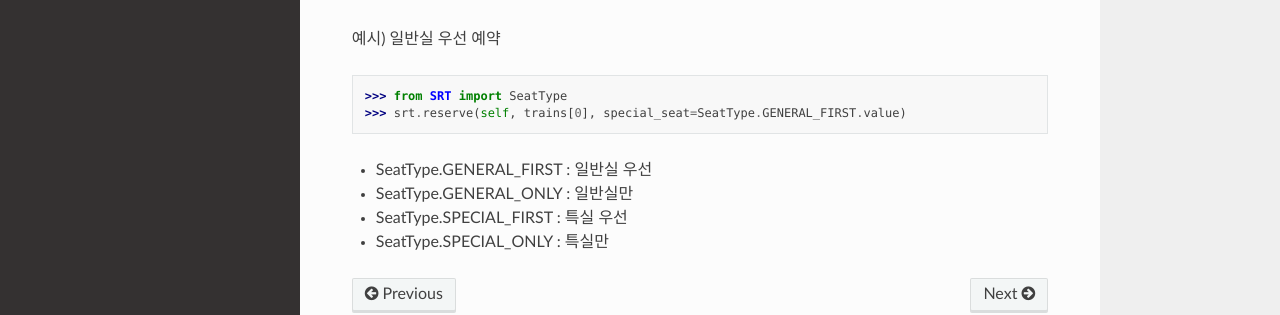
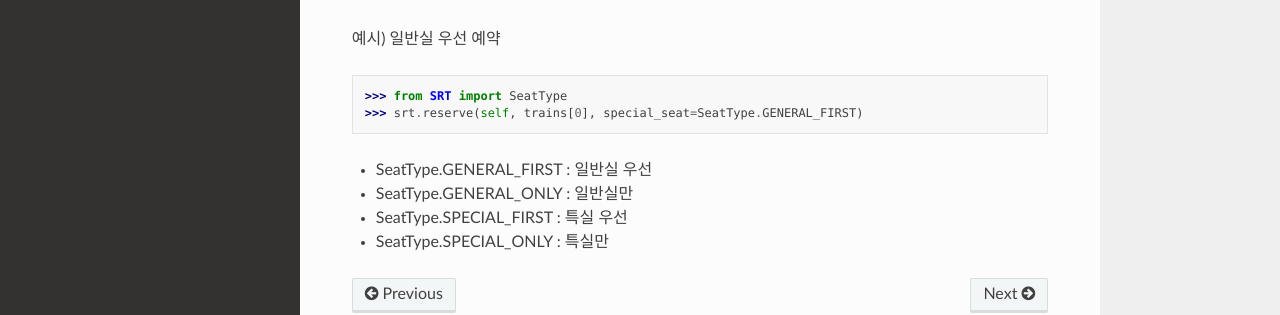
Before and after one commit to ryanking13/SRT, a Sphinx documentation site: the page built from docs/advanced.md, in a window 1280 px wide and 1214 px high. Shown: the part 771-1086 px from the top of the window. Built offline with Sphinx 7.4.7 and the Read the Docs theme 2.0.0, drawn with Linux system fonts in a browser that asks for light colours.

Commit message:
Update docs

````diff
--- a/docs/advanced.md
+++ b/docs/advanced.md
@@ -31,7 +31,7 @@
 예시) 일반실 우선 예약
 ```python
 >>> from SRT import SeatType
->>> srt.reserve(self, trains[0], special_seat=SeatType.GENERAL_FIRST.value)
+>>> srt.reserve(self, trains[0], special_seat=SeatType.GENERAL_FIRST)
 ```
 
 - SeatType.GENERAL_FIRST : 일반실 우선
````
